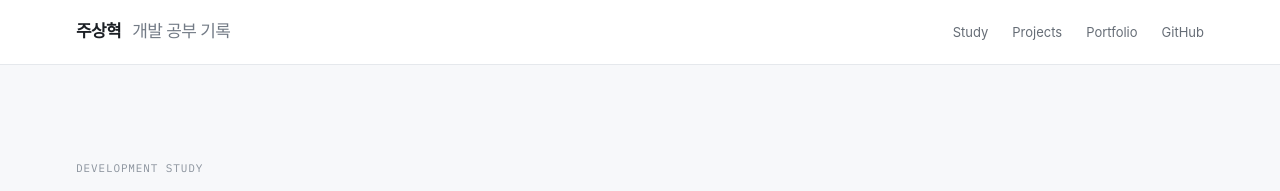
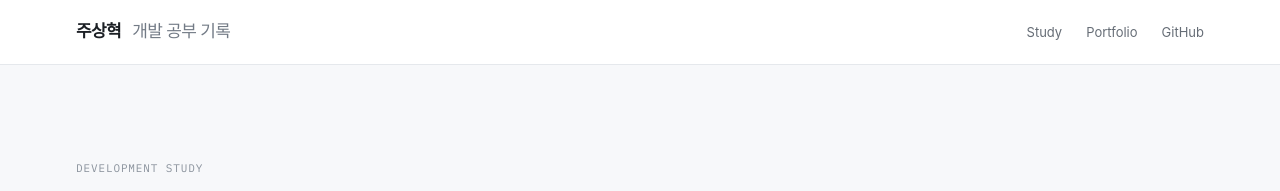
Before and after one commit to zuzusnasna/zuzusnasna.github.io, a Jekyll site: the page built from index.md, in a window 1280 px wide. Shown: the top 191 px of the page. Built offline with Jekyll 4.4.1, drawn with Linux system fonts in a browser that asks for light colours; some web fonts are replaced.

Commit message:
수정: Study 블로그에서 프로젝트 메뉴 제거

```diff
--- a/_layouts/default.html
+++ b/_layouts/default.html
@@ -14,8 +14,7 @@
       <a class="brand" href="{{ '/' | relative_url }}">주상혁 <span>개발 공부 기록</span></a>
       <nav class="main-nav">
         <a href="{{ '/' | relative_url }}">Study</a>
-        <a href="{{ '/projects/' | relative_url }}">Projects</a>
-        <a href="https://zuzusnasna.github.io/portfolio/">Portfolio</a>
+        <a href="{{ '/portfolio/' | relative_url }}">Portfolio</a>
         <a href="https://github.com/zuzusnasna">GitHub</a>
       </nav>
     </div>
```
